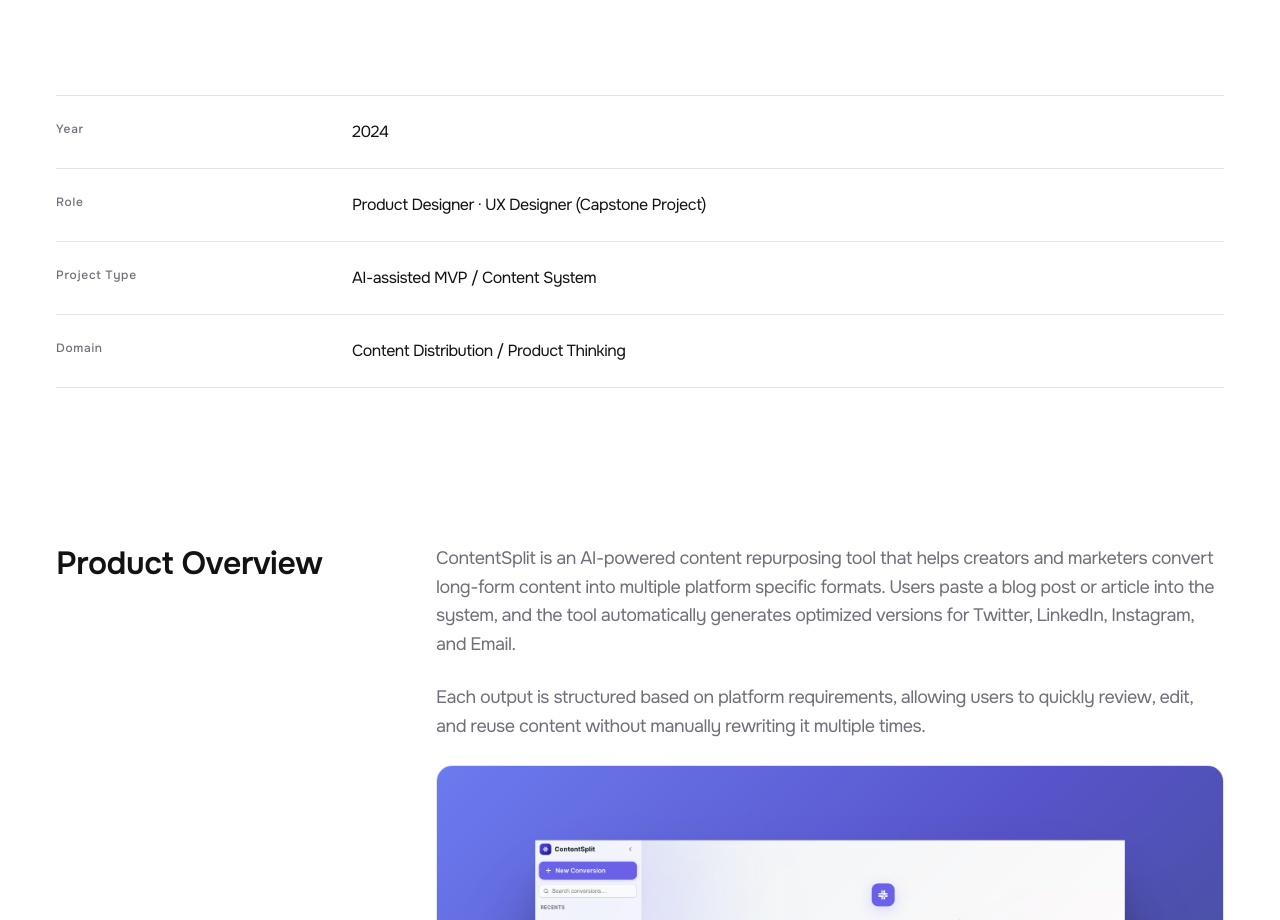
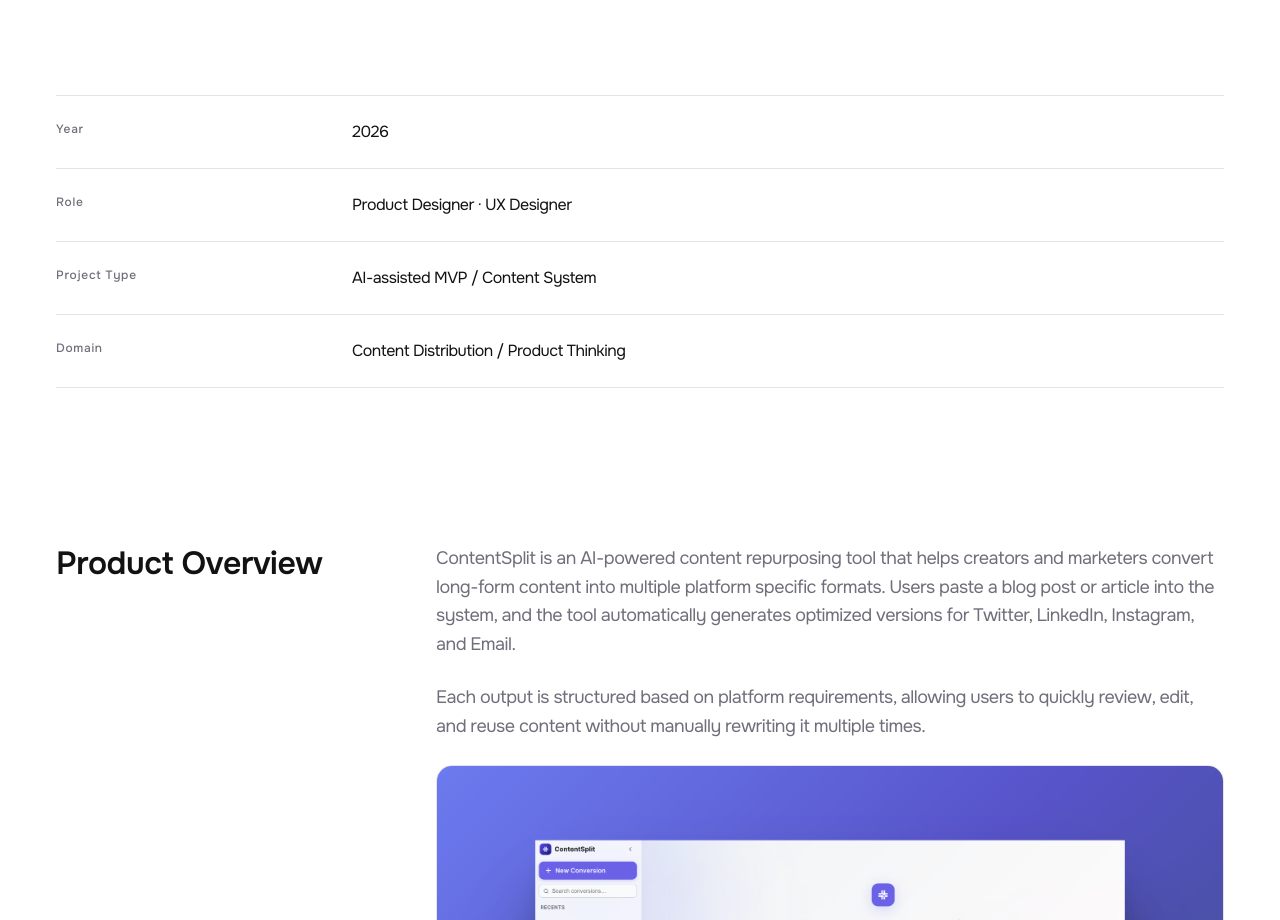
Before and after one commit to Omotolaoginni/Omotola-s-Portfolio, a Next.js app: page /projects/contentsplit in a window 1280 px wide. Shown: the part 1142-2062 px from the top of the page. Built offline with nearby package versions, Linux system fonts and the light colour scheme.

Commit message:
Fix ContentSplit year to 2026, remove Capstone Project from role

```diff
--- a/src/app/projects/contentsplit/page.tsx
+++ b/src/app/projects/contentsplit/page.tsx
@@ -57,11 +57,11 @@ export default function ContentSplitProject() {
             <div className={styles.metadataGrid}>
             <div className={styles.metadataRow}>
               <span className={styles.metadataLabel}>Year</span>
-              <span className={styles.metadataValue}>2024</span>
+              <span className={styles.metadataValue}>2026</span>
             </div>
             <div className={styles.metadataRow}>
               <span className={styles.metadataLabel}>Role</span>
-              <span className={styles.metadataValue}>Product Designer · UX Designer (Capstone Project)</span>
+              <span className={styles.metadataValue}>Product Designer · UX Designer</span>
             </div>
             <div className={styles.metadataRow}>
               <span className={styles.metadataLabel}>Project Type</span>
```
